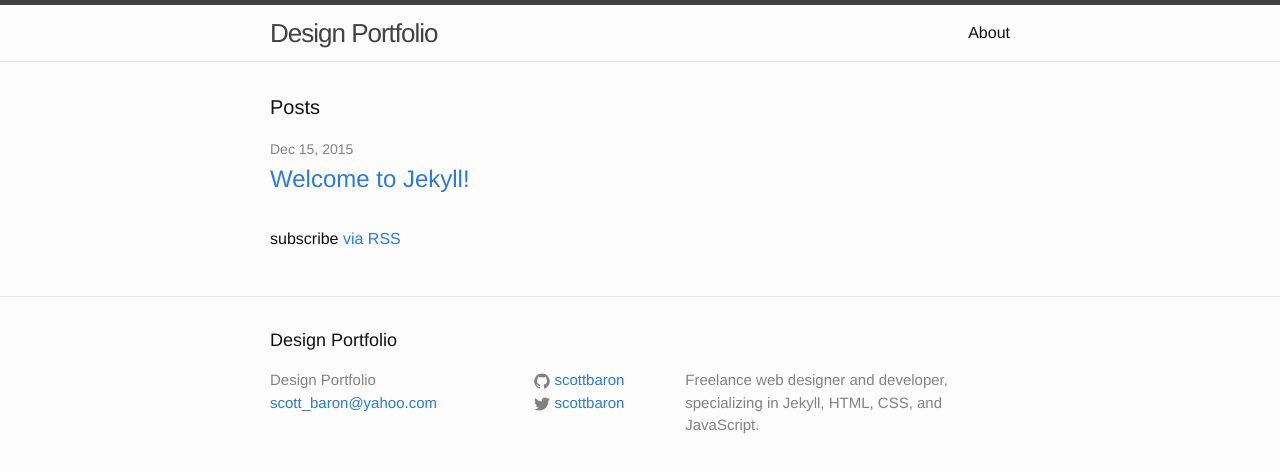
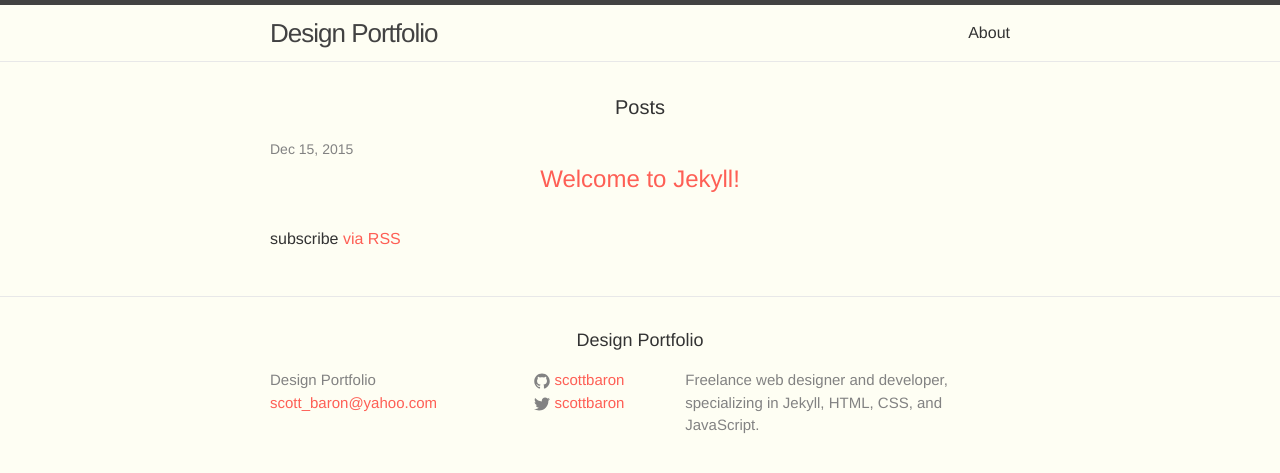
Before and after one commit to scottbaron/portfolio, a Jekyll site: the page built from index.html, in a window 1280 px wide. Shown: the top 473 px of the page. Built offline with Jekyll 4.4.1, drawn with Linux system fonts in a browser that asks for light colours.

Commit message:
add new files

```diff
--- a/_sass/_base.scss
+++ b/_sass/_base.scss
@@ -82,9 +82,14 @@
  * Headings
  */
 h1, h2, h3, h4, h5, h6 {
-    font-weight: $base-font-weight;
+    font-weight: 500;
+    text-align: center;
 }
-
+.mega { font-size:$mega-font-size; }
+h1, .h1 { font-size: $h1-font-size; }
+h2, .h2 { font-size: $h2-font-size; }
+h3, .h3 { font-size: $h3-font-size; }
+h4, .h4 { font-size: $h4-font-size; }
 
 
 /**
@@ -93,14 +98,11 @@
 a {
     color: $brand-color;
     text-decoration: none;
-
-    &:visited {
-        color: darken($brand-color, 15%);
-    }
+    text-transition: 0.3s;
 
     &:hover {
-        color: $text-color;
-        text-decoration: underline;
+        color: $blue-color;
+        text-decoration: none;
     }
 }
 
--- a/css/main.scss
+++ b/css/main.scss
@@ -6,17 +6,30 @@
 
 
 // Our variables
-$base-font-family: "Helvetica Neue", Helvetica, Arial, sans-serif;
+$base-font-family: 'Avenir Next', "Helvetica Neue", Helvetica, Arial, sans-serif;
 $base-font-size:   16px;
 $base-font-weight: 400;
 $small-font-size:  $base-font-size * 0.875;
 $base-line-height: 1.5;
 
+$mega-font-size: 100px;
+$h1-font-size: 70px;
+$h2-font-size: 40px;
+$h3-font-size: 30px;
+$h4-font-size: 24px;
+
+
+
 $spacing-unit:     30px;
 
-$text-color:       #111;
-$background-color: #fdfdfd;
-$brand-color:      #2a7ae2;
+$text-color:       #333;
+$background-color: #fefef3;
+$brand-color:      #fe5f55;
+
+$blue_color: #95b5bd;
+$yellow-color: #ede24e;
+$red-color: #df6d59;
+$purple-color: #6b2339;
 
 $grey-color:       #828282;
 $grey-color-light: lighten($grey-color, 40%);
```
Also changed, not shown: 2 other files.
